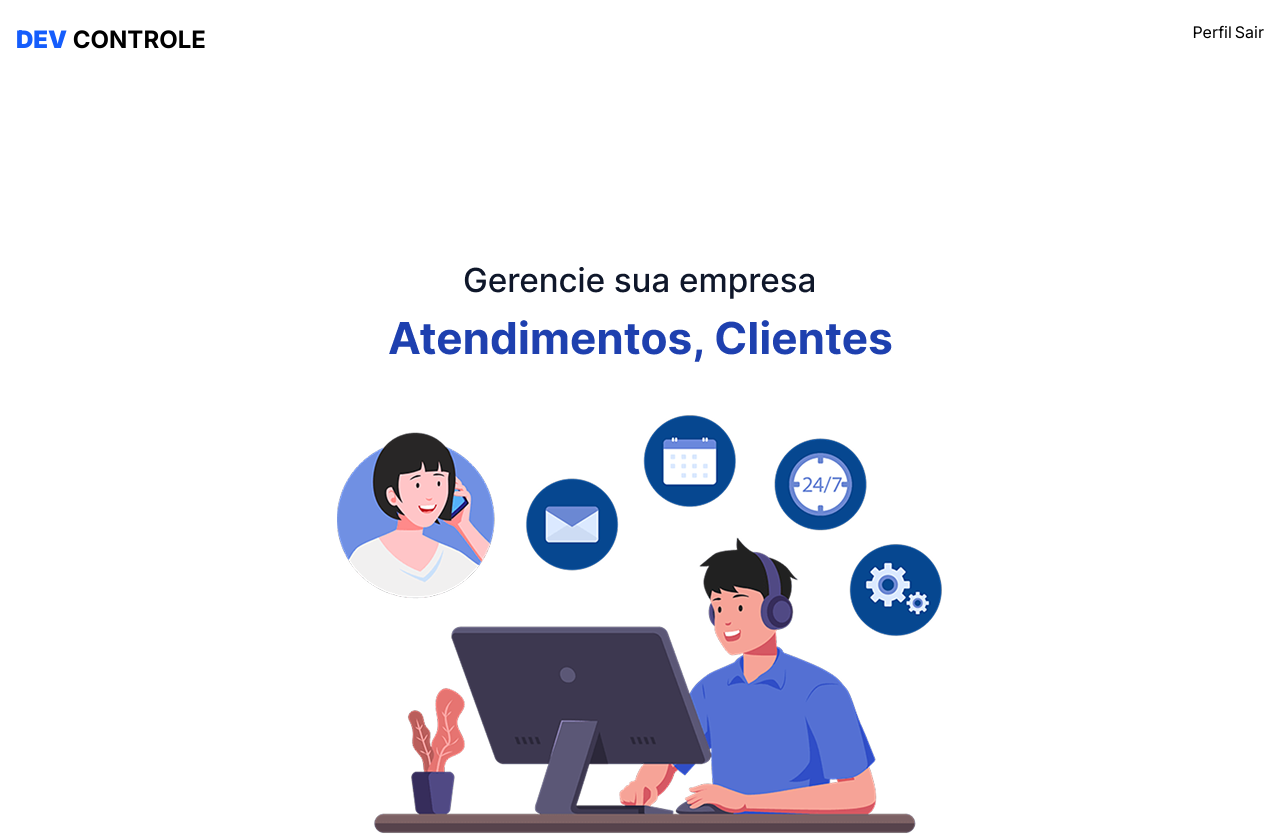
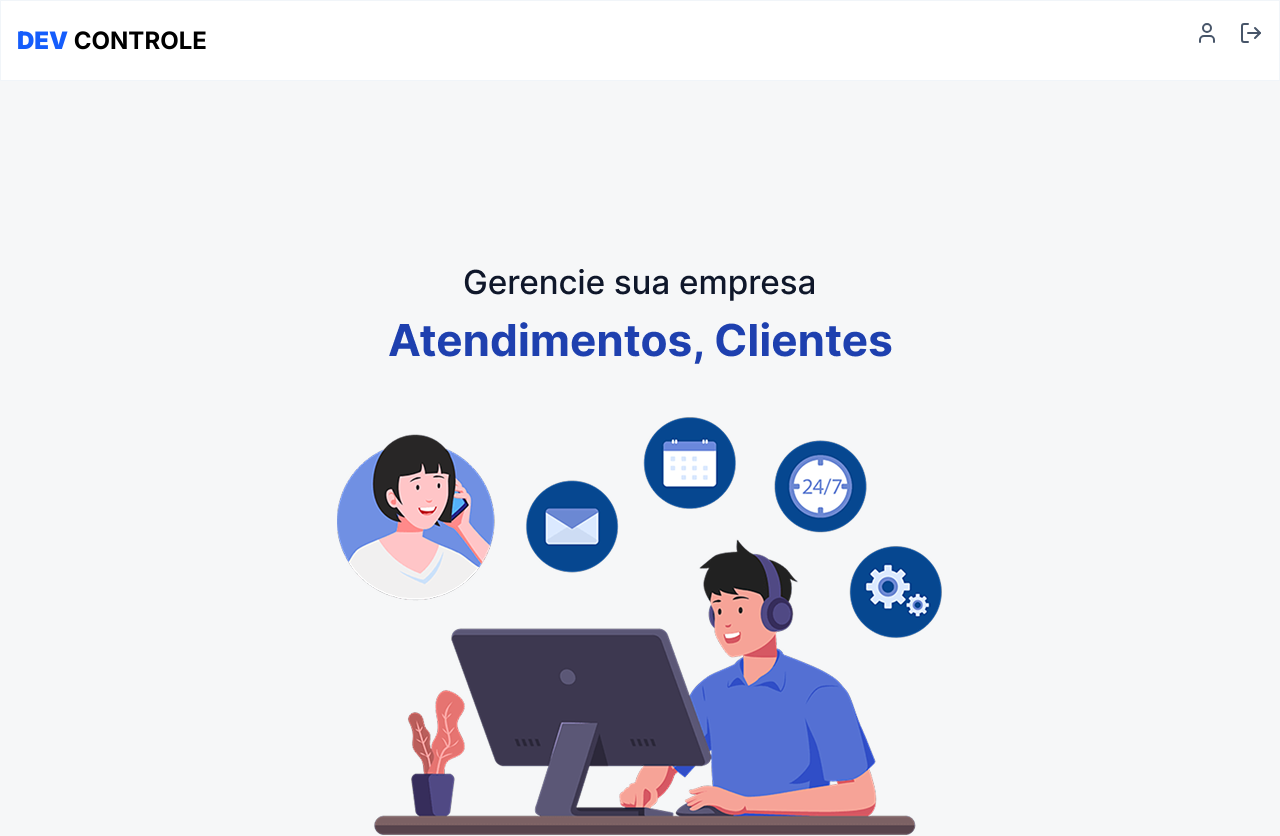
Before and after one commit to ReinaldoARamos/dev-controle, a Next.js app: page / in a window 1280 px wide. Built offline with nearby package versions, Linux system fonts and the light colour scheme.

Commit message:
finalizando estilização do HEader

```diff
--- a/app/components/Header/Header.tsx
+++ b/app/components/Header/Header.tsx
@@ -1,8 +1,9 @@
 import Image from "next/image";
 import Logo from "../../../public/DEV CONTROLE.png";
+import { User, LogOut} from 'lucide-react'
 export function Header() {
   return (
-    <div className="text-black flex justify-between px-4 mb-44 py-5">
+    <div className="text-black  bg-white border-[1px] border-slate-100 flex justify-between px-4  py-5">
       <div
         className="font-bold text-2xl leading-relaxed
 "
@@ -10,9 +11,9 @@ export function Header() {
         {" "}
         <b className="text-blue-600">DEV</b> CONTROLE{" "}
       </div>
-      <div className="flex gap-[3px]">
-        <div>Perfil</div>
-        <div>Sair</div>
+      <div className="flex gap-5 text-[#475569]">
+        <div className="cursor-pointer  hover:text-blue-600 transition duration-300"><User  size={24}/></div>
+        <div className="cursor-pointer hover:text-red-500 transition duration-300"><LogOut  size={24}/></div>
       </div>
     </div>
   );
--- a/app/globals.css
+++ b/app/globals.css
@@ -1,7 +1,7 @@
 @import "tailwindcss";
 
 :root {
-  --background: #ffffff;
+  --background: #F6F7F8;
 
 }
 
--- a/app/page.tsx
+++ b/app/page.tsx
@@ -11,7 +11,7 @@ export default function Home() {
   return hasContent ? (
     <div>Oi migos</div>
   ) : (
-    <div className=" w-screen items-center flex justify-center">
+    <div className=" w-screen items-center flex  mt-44 justify-center">
       <Image alt="nao há chamados" src={noContentImage} quality={100} />
     </div>
   );
```
Also changed, not shown: package.json (+6 -5 lines), 1 other file (tests, documents, lock files or other folders).
